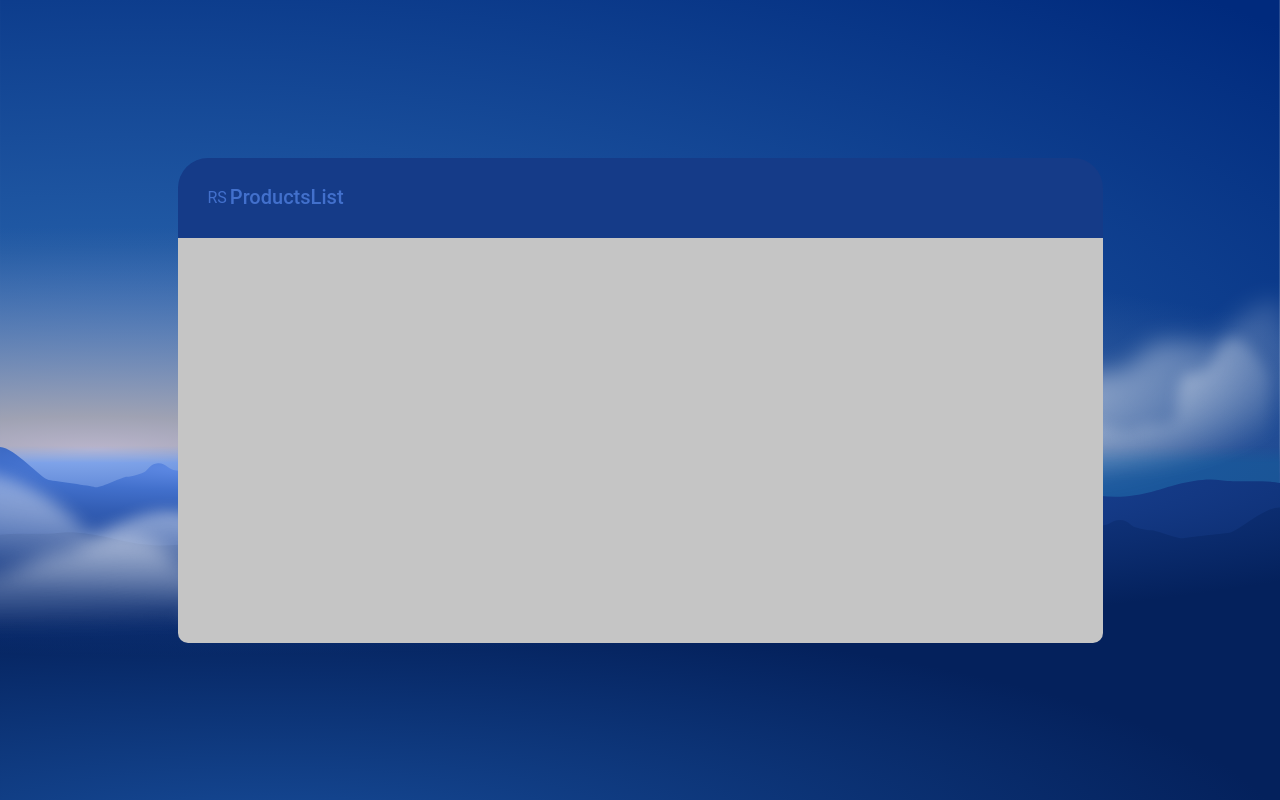
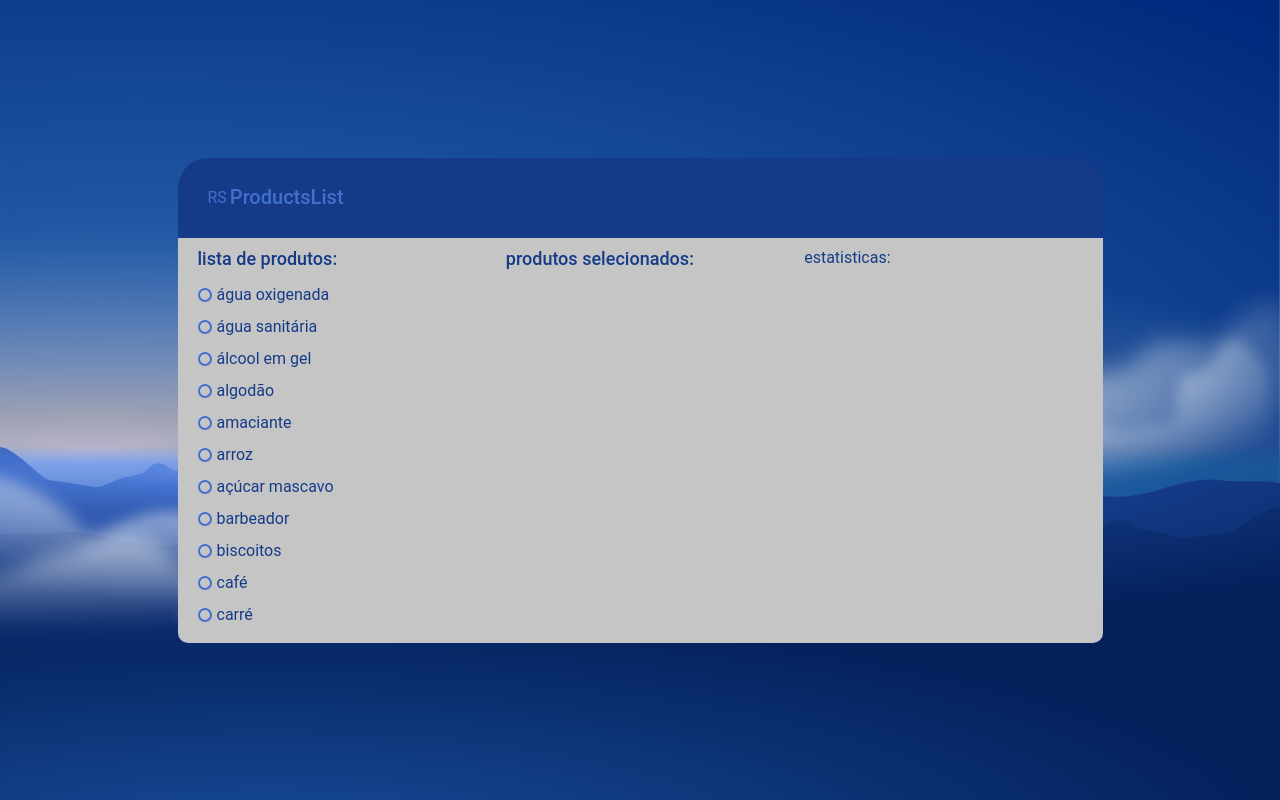
Before and after one commit to robertosantos13/rproductlistcrud-, a React (Create React App) app: page / in a window 1280 px wide. Built offline with nearby package versions, Linux system fonts and the light colour scheme.

Commit message:
implementation list products and checkbox select

```diff
--- /dev/null
+++ b/src/Shared/Checkbox/Checkbox.styles.ts
@@ -0,0 +1,27 @@
+import styled from "styled-components";
+
+
+export const Container = styled.div`
+    display: flex;
+    align-items: center;
+    gap: 5px;
+    height: 32px;
+    cursor: default;
+
+`
+interface Props {
+    checked: boolean
+}
+
+export const CheckIcon = styled.div<Props>`
+   width: 14px;
+   height: 14px;
+   border-radius: 7px;
+
+   border: 2px solid #4270cc;
+
+   background-color: ${props => props.checked ? '#4270cc' : ''};
+
+   cursor: pointer;
+
+`
--- /dev/null
+++ b/src/Shared/Checkbox/Checkbox.tsx
@@ -0,0 +1,20 @@
+import React from "react";
+
+import { Container, CheckIcon} from './Checkbox.styles';
+
+interface CheckState {
+    name: string,
+    checked: boolean,
+    onClick: () => any
+}
+
+function CheckBox({ name, checked, onClick }: CheckState) {
+    return (
+        <Container onClick={onClick}>
+            <CheckIcon checked={checked} />
+             {name}
+        </Container>
+    )
+}
+
+export default CheckBox;
--- /dev/null
+++ b/src/Shared/Checkbox/index.ts
@@ -0,0 +1 @@
+export { default } from './Checkbox'
--- a/src/components/App/App.tsx
+++ b/src/components/App/App.tsx
@@ -1,13 +1,58 @@
-import React from "react";
+import React, { useEffect, useState } from "react";
 
 import { Main, Container } from './App.styles';
 import Header from './../Header';
+import AppContainer from "../AppContainer";
+import ProdductsList from "../ProdductsList";
+
+import productsMock from '../../mocks/products.mock.json';
+import { Product } from './../ProdductsList/interface/product';
 
 function App() {
+    const  [ products, setProducts ] = useState<Product[] | []>(productsMock.products);
+    const [ selectedProducts, setSelectedProducts ] = useState<Product[] | []>([])
+
+
+    function handleToggle(id: string) {
+        const newSelectProducts = products.map((product: Product) =>
+        product.id === id ? {...product, checked: !product.checked} : product) as Product[];
+
+        setProducts(newSelectProducts)
+    }
+
+    useEffect(() => {
+        const newSelectProducts = products.filter((product: Product) => product.checked);
+
+        setSelectedProducts(newSelectProducts);
+    }, [products])
+
     return (
         <Main>
             <Container>
-              <Header />
+                <Header />
+
+                <AppContainer
+                    left={
+                        <ProdductsList
+                         title="Lista de produtos"
+                         products={products}
+                         onToggle={handleToggle}
+                        />
+                    }
+                    middle={
+                        <ProdductsList
+                         title="Produtos selecionados"
+                         products={selectedProducts}
+                         onToggle={handleToggle}
+                        />
+                    }
+                    right={
+                        <div>
+                            Estatisticas:
+                        </div>
+                    }
+
+                />
             </Container>
         </Main>
     );
--- /dev/null
+++ b/src/components/AppContainer/AppContainer.styles.ts
@@ -0,0 +1,13 @@
+import styled from "styled-components";
+
+
+export const Container = styled.div`
+    display: grid;
+    grid-template-columns: repeat(3, 1fr);
+    column-gap: 20px;
+    padding: 10px;
+
+    text-transform: lowercase;
+    color: #153b88;
+
+`
--- /dev/null
+++ b/src/components/AppContainer/AppContainer.tsx
@@ -0,0 +1,17 @@
+import React from 'react'
+
+import { Container } from './AppContainer.styles'
+
+
+function AppContainer( { left, middle, right }: any) {
+    return (
+        <Container>
+            <div>{left}</div>
+            <div>{middle}</div>
+            <div>{right}</div>
+        </Container>
+    )
+}
+
+
+export default AppContainer;
--- /dev/null
+++ b/src/components/AppContainer/index.ts
@@ -0,0 +1 @@
+export { default } from './AppContainer'
--- /dev/null
+++ b/src/components/ProdductsList/ProductsList.styles.tsx
@@ -0,0 +1,19 @@
+import styled from "styled-components";
+
+
+export const Container = styled.div`
+    padding-left: 10px;
+`
+
+export const Title = styled.h2`
+    font-size: 18px;
+    font-weight: 500;
+    margin-bottom: 10px;
+
+`
+
+export const Array = styled.div`
+    height: 355px;
+    overflow-y: auto;
+
+`
--- /dev/null
+++ b/src/components/ProdductsList/ProductsList.tsx
@@ -0,0 +1,38 @@
+import React from "react";
+import Checkbox from "../../Shared/Checkbox";
+
+import { Container, Title, Array } from './ProductsList.styles';
+import { Product } from './interface/product';
+
+interface IProduct {
+    title: string,
+    products: Product[];
+    onToggle: (id: string) => any
+}
+
+function ProductsList({ title, products, onToggle }: IProduct) {
+    return (
+        <Container>
+            <Title>
+                {title}:
+            </Title>
+
+            <Array>
+                {
+                    products && products.map((product: Product) => (
+                        <Checkbox
+                            key={product.id}
+                            name={product.name}
+                            checked={product.checked}
+                            onClick={() => onToggle(product.id)}
+                        />
+
+                    ))
+                }
+            </Array>
+        </Container>
+    );
+}
+
+
+export default ProductsList;
--- /dev/null
+++ b/src/components/ProdductsList/index.ts
@@ -0,0 +1 @@
+export { default } from './ProductsList'
--- /dev/null
+++ b/src/components/ProdductsList/interface/product.ts
@@ -0,0 +1,8 @@
+export interface Product {
+    id: string;
+    name: string;
+    price: number;
+    checked: boolean;
+    type?: string | null;
+    tags?: string[] | null
+}
```
Also changed, not shown: src/types/global.d.ts (renamed from src/types/images.d.ts).
